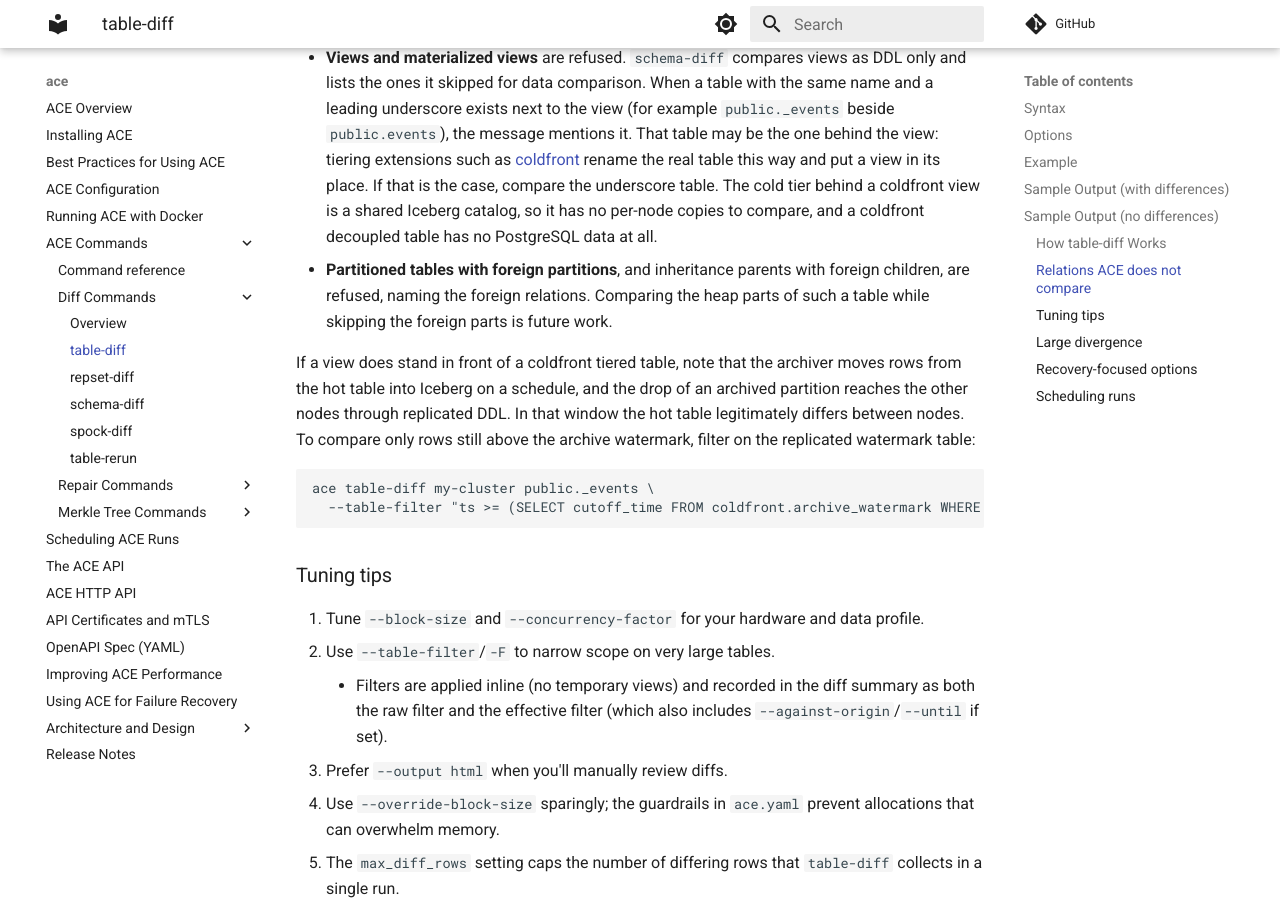
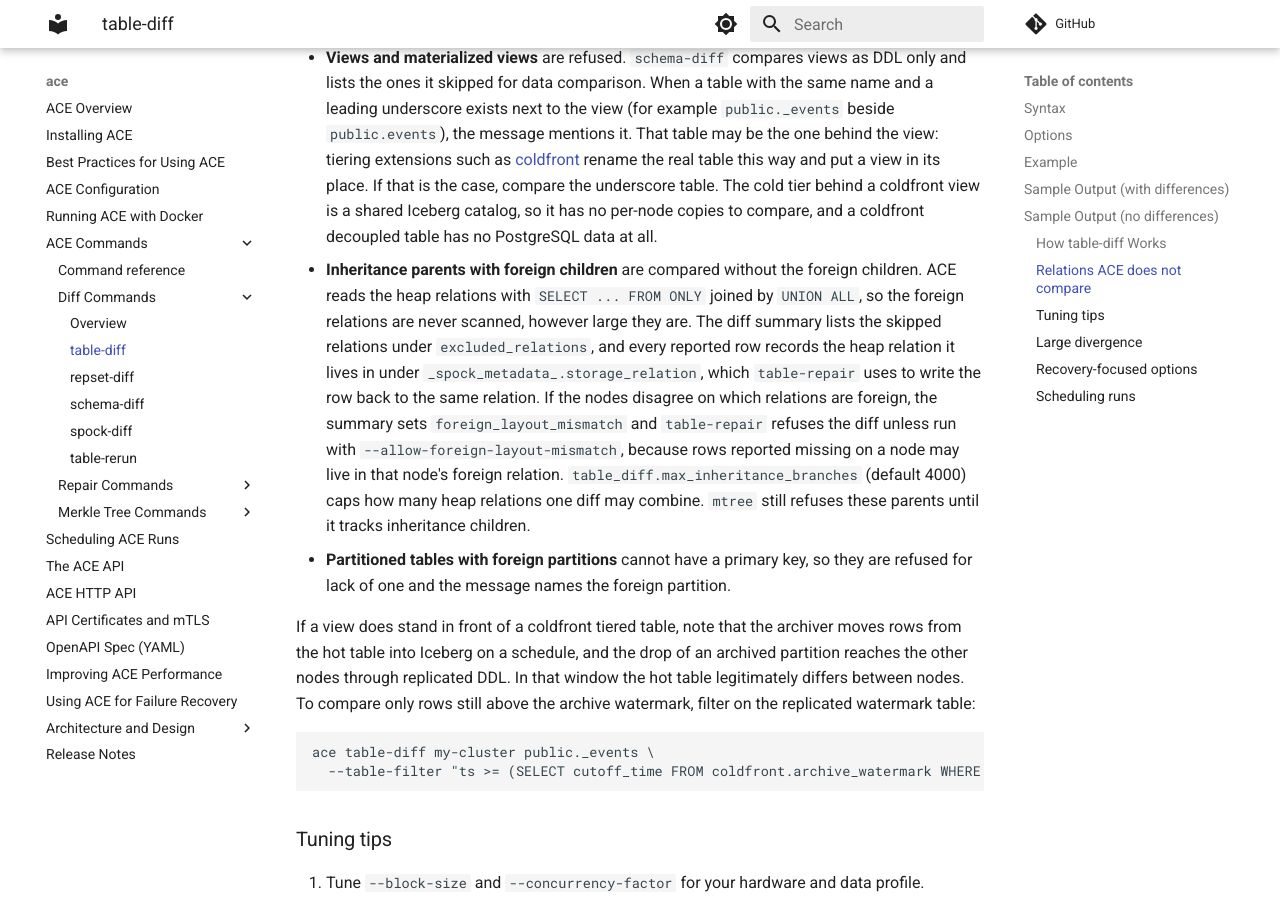
Before and after one commit to pgEdge/ace, an MkDocs documentation site: the page built from docs/commands/diff/table-diff.md, in a window 1280 px wide and 900 px high, scrolled down 2749 px. Built offline with MkDocs 1.6.1 and Material for MkDocs 9.7.7, drawn with Linux system fonts in a browser that asks for light colours; comment, search, counter and statistics services are not loaded.

Commit message:
docs: describe foreign table exclusion and inheritance repair
- Add section on foreign table handling in table-diff documentation
- Document inheritance trees with foreign children repair behavior
- Add --allow-foreign-layout-mismatch option to table-repair
- Update changelog with foreign table exclusion feature and fix

```diff
--- a/docs/commands/diff/table-diff.md
+++ b/docs/commands/diff/table-diff.md
@@ -92,9 +92,23 @@ saying why:
   table. The cold tier behind a coldfront view is a shared Iceberg catalog, so
   it has no per-node copies to compare, and a coldfront decoupled table has no
   PostgreSQL data at all.
-- **Partitioned tables with foreign partitions**, and inheritance parents with
-  foreign children, are refused, naming the foreign relations. Comparing the
-  heap parts of such a table while skipping the foreign parts is future work.
+- **Inheritance parents with foreign children** are compared without the
+  foreign children. ACE reads the heap relations with `SELECT ... FROM ONLY`
+  joined by `UNION ALL`, so the foreign relations are never scanned, however
+  large they are. The diff summary lists the skipped relations under
+  `excluded_relations`, and every reported row records the heap relation it
+  lives in under `_spock_metadata_.storage_relation`, which `table-repair`
+  uses to write the row back to the same relation. If the nodes disagree on
+  which relations are foreign, the summary sets `foreign_layout_mismatch` and
+  `table-repair` refuses the diff unless run with
+  `--allow-foreign-layout-mismatch`, because rows reported missing on a node
+  may live in that node's foreign relation.
+  `table_diff.max_inheritance_branches` (default 4000) caps how many heap
+  relations one diff may combine. `mtree` still refuses these parents until it
+  tracks inheritance children.
+- **Partitioned tables with foreign partitions** cannot have a primary key,
+  so they are refused for lack of one and the message names the foreign
+  partition.
 
 If a view does stand in front of a coldfront tiered table, note that the
 archiver moves rows from the hot table into Iceberg on a schedule, and the drop
```
Also changed, not shown: docs/CHANGELOG.md (+19 -9 lines), docs/commands/repair/table-repair.md (+12 -0 lines).
